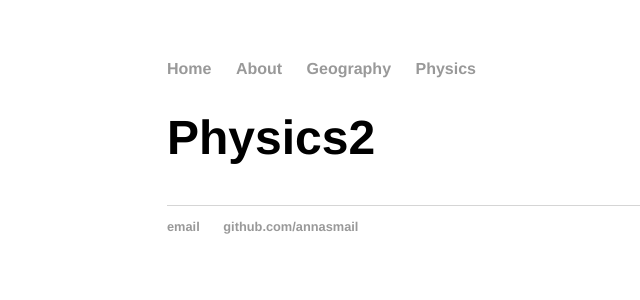
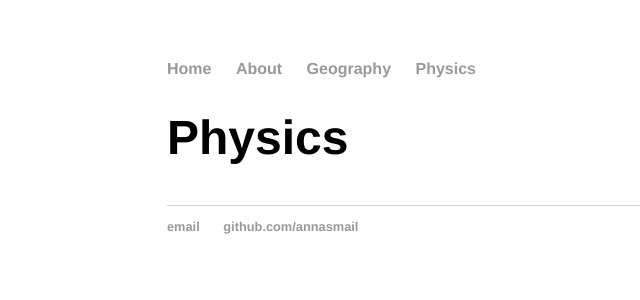
Before and after one commit to annasmail/annasmail.github.io, a Jekyll site: the page built from Physics/index.html, in a window 1280 px wide. Shown: the top 300 px of the page, without its empty margins (25-665 px from the left). Built offline with Jekyll 4.4.1, drawn with Linux system fonts in a browser that asks for light colours.

Commit message:
Update index.html

```diff
--- a/Physics/index.html
+++ b/Physics/index.html
@@ -1,11 +1,11 @@
 ---
 layout: default
-title: Physics2
+title: Physics
 ---
 	<h1>{{ page.title }}</h1>
 	<ul class="posts">
 
-	  {% for post in site.posts.category.Physics %}
+	  {% for post in site.category.Physics %}
 	    <li><span>{{ post.date | date_to_string }}</span> » <a href="{{ post.url }}" title="{{ post.title }}">{{ post.title }}</a></li>
 	  {% endfor %}
 	</ul>
```
